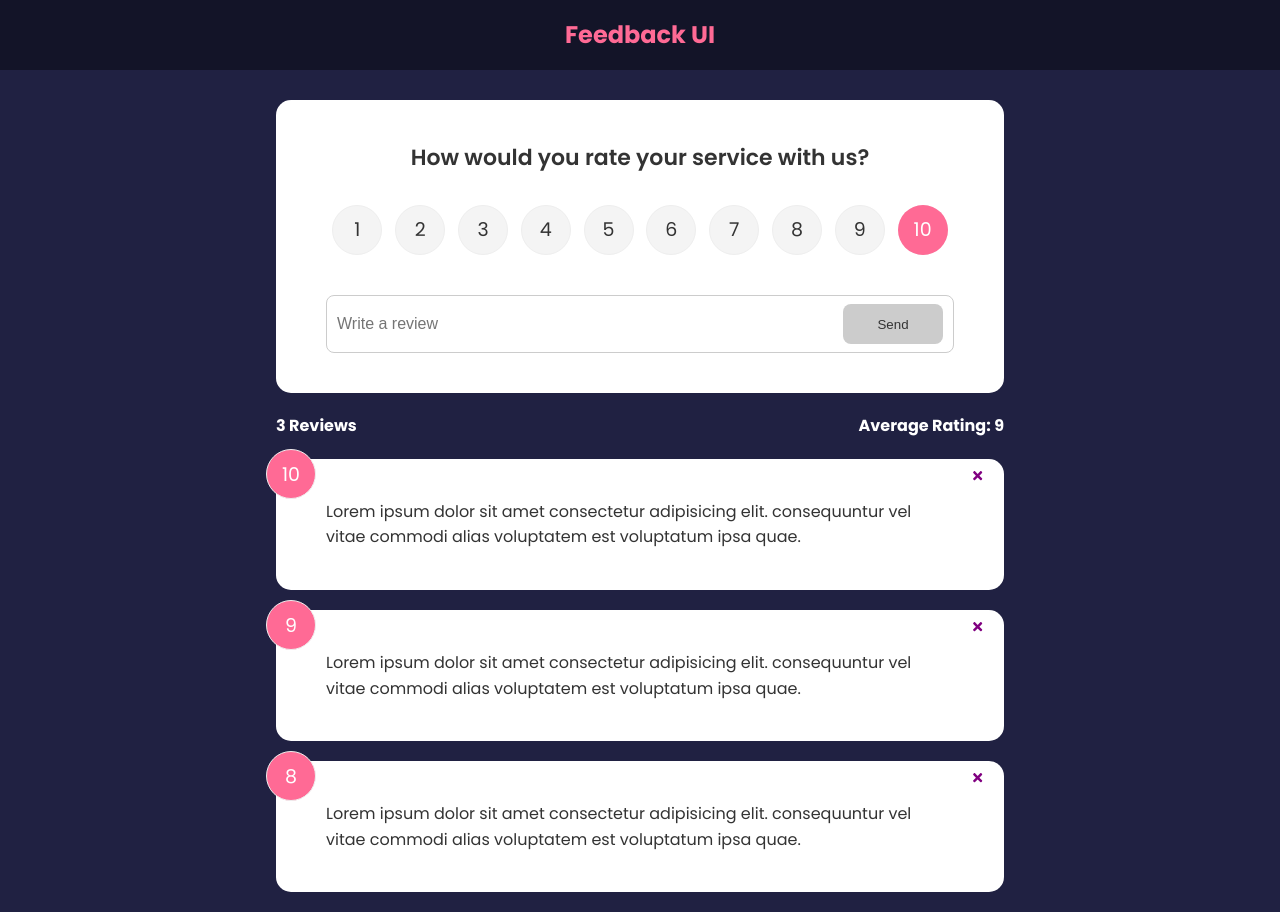
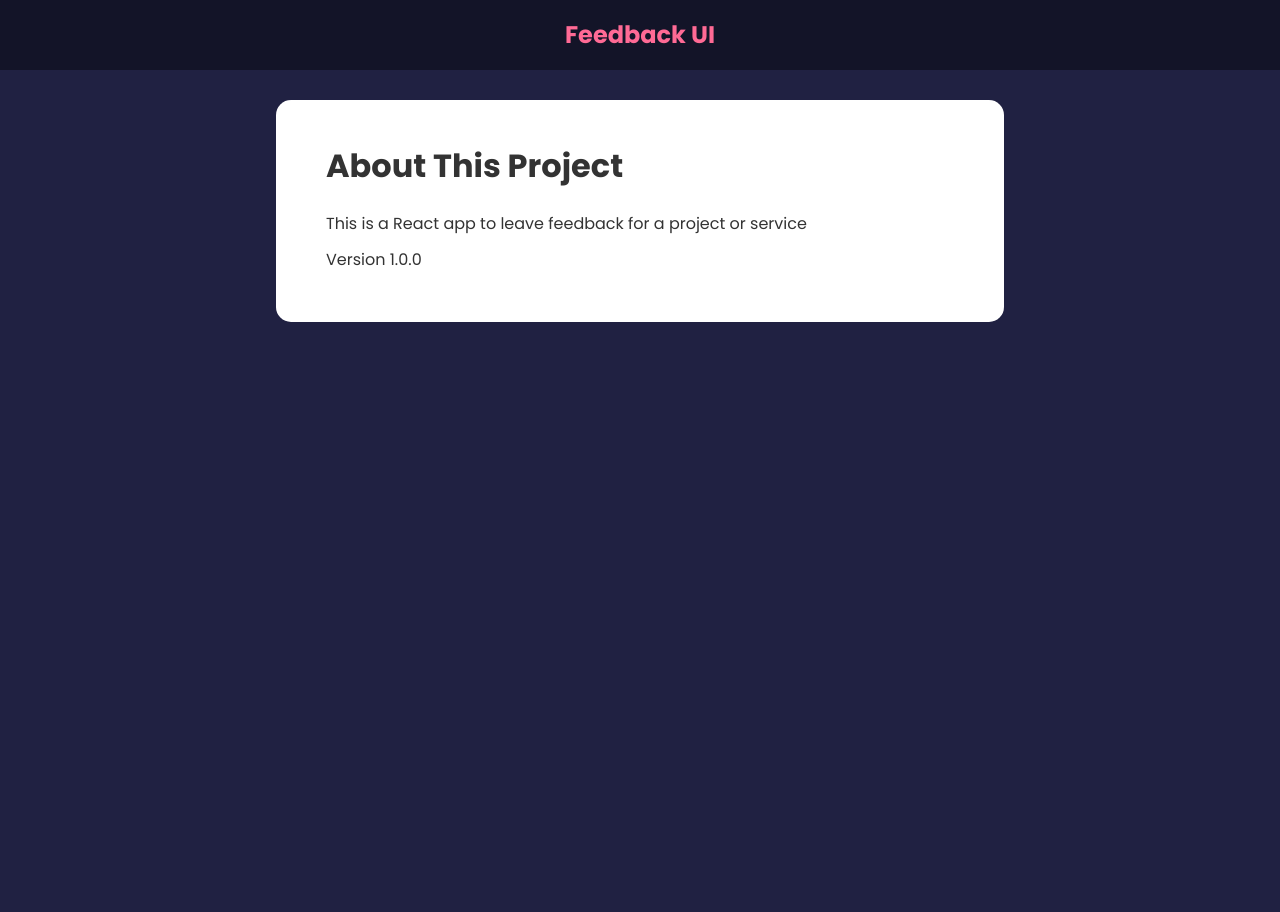
Before and after one commit to SivanYad/feedback-app, a React (Create React App) app: page /about in a window 1280 px wide. After the commit the page ends 800 px from the top, so only its background shows below. Built offline with nearby package versions, Linux system fonts and the light colour scheme; the HTML template or start-up script is replaced by a standard one.

Commit message:
Added react-router

```diff
--- a/package.json
+++ b/package.json
@@ -10,6 +10,7 @@
     "react": "^18.2.0",
     "react-dom": "^18.2.0",
     "react-icons": "^4.4.0",
+    "react-router-dom": "^6.3.0",
     "react-scripts": "5.0.1",
     "uuid": "^8.3.2",
     "web-vitals": "^2.1.4"
--- a/src/App.js
+++ b/src/App.js
@@ -1,4 +1,5 @@
 import { v4 as uuidv4 } from 'uuid';
+import { BrowserRouter as Router, Route, Routes } from 'react-router-dom';
 import React from 'react';
 import { useState } from 'react';
 import Header from './components/Header';
@@ -6,12 +7,13 @@
 import FeedbackData from './data/FeedbackData';
 import FeedbackStats from './components/FeedbackStats';
 import FeedbackForm from './components/FeedbackForm';
+import AboutPage from './pages/AboutPage';
 
 function App() {
   const [feedback, setFeedback] = useState(FeedbackData);
 
   const addFeedback = (newFeedback) => {
-    newFeedback.id = uuidv4()
+    newFeedback.id = uuidv4();
     setFeedback([newFeedback, ...feedback]);
   };
 
@@ -22,14 +24,29 @@
   };
 
   return (
-    <>
+    <Router>
       <Header />
       <div className='container'>
-        <FeedbackForm handleAdd={addFeedback} />
-        <FeedbackStats feedback={feedback} />
-        <FeedbackList feedback={feedback} handleDelete={deleteFeedback} />
+        <Routes>
+          <Route
+            exact
+            path='/'
+            element={
+              <>
+                <FeedbackForm handleAdd={addFeedback} />
+                <FeedbackStats feedback={feedback} />
+                <FeedbackList
+                  feedback={feedback}
+                  handleDelete={deleteFeedback}
+                />
+              </>
+            }
+          ></Route>
+
+          <Route path='/about' element={<AboutPage />} />
+        </Routes>
       </div>
-    </>
+    </Router>
   );
 }
 
--- /dev/null
+++ b/src/pages/AboutPage.jsx
@@ -0,0 +1,17 @@
+import React from 'react'
+import Card from '../components/shared/Card'
+
+function AboutPage() {
+  return (
+    <Card>
+        <div className="about">
+            <h1>About This Project</h1>
+            <p>This is a React app to leave feedback for a project or service</p>
+            <p>Version 1.0.0</p>
+            <p></p>
+        </div>
+    </Card>
+  )
+}
+
+export default AboutPage
```
Also changed, not shown: 1 other file (tests, documents, lock files or other folders).
